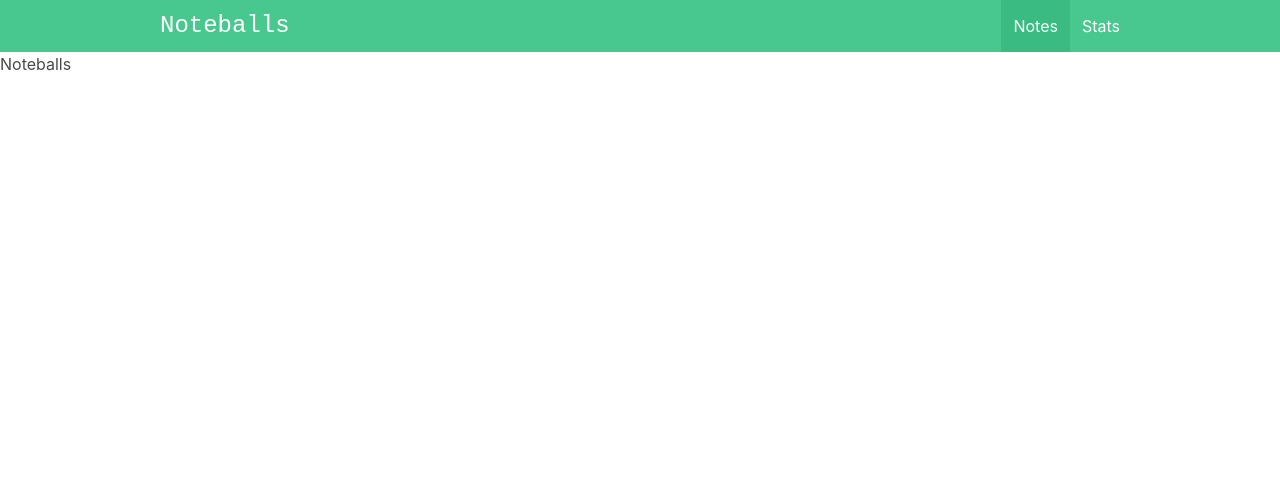
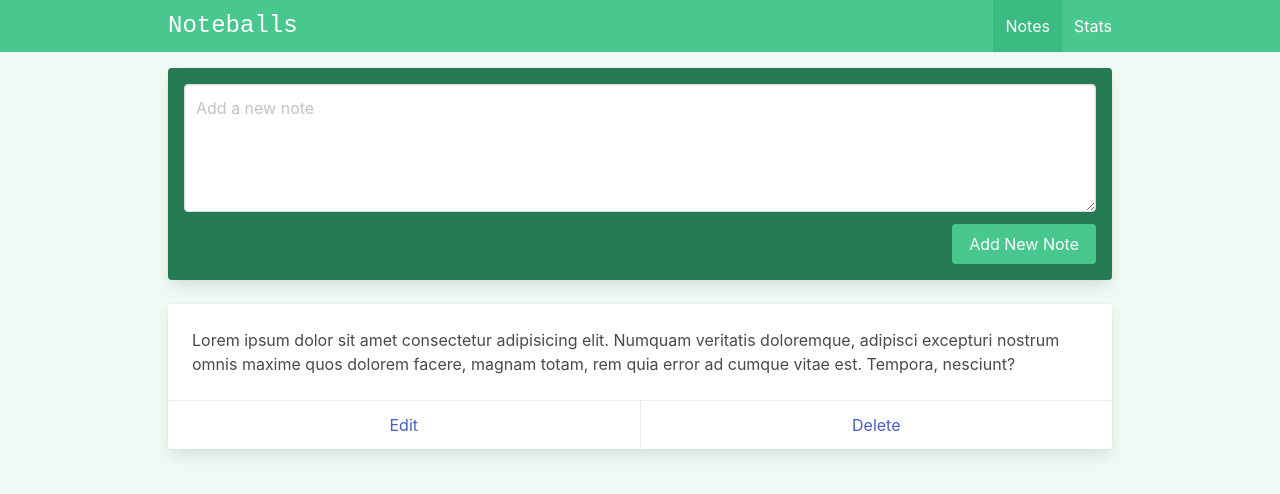
Before and after one commit to dabingch/vue-web-apps, a Vue app in the folder vue-noteballs-app/: page /#/ in a window 1280 px wide. Shown: the top 494 px of the page. Built offline with nearby package versions, Linux system fonts and the light colour scheme.

Commit message:
Add card and form component in vue-noteballs-app

```diff
--- a/vue-noteballs-app/index.html
+++ b/vue-noteballs-app/index.html
@@ -1,5 +1,5 @@
 <!DOCTYPE html>
-<html lang="en">
+<html lang="en" class="has-background-success-light">
 	<head>
 		<meta charset="UTF-8" />
 		<link rel="icon" href="/favicon.ico" />
--- a/vue-noteballs-app/src/App.vue
+++ b/vue-noteballs-app/src/App.vue
@@ -6,7 +6,9 @@
 
 <template>
 	<Navbar />
-	<RouterView />
+	<div class="container is-max-desktop px-2 py-4">
+		<RouterView />
+	</div>
 </template>
 
 <style>
--- a/vue-noteballs-app/src/components/layouts/Navbar.vue
+++ b/vue-noteballs-app/src/components/layouts/Navbar.vue
@@ -4,7 +4,7 @@
 		role="navigation"
 		aria-label="main navigation"
 	>
-		<div class="container is-max-desktop">
+		<div class="container is-max-desktop px-2">
 			<div class="navbar-brand">
 				<div class="navbar-item is-size-4 is-family-monospace">
 					Noteballs
--- a/vue-noteballs-app/src/views/VueNotesView.vue
+++ b/vue-noteballs-app/src/views/VueNotesView.vue
@@ -1,7 +1,38 @@
 <script setup></script>
 
 <template>
-	<main>
-		<h1>Noteballs</h1>
-	</main>
+	<div class="notes">
+		<div class="card has-background-success-dark p-4 mb-5">
+			<div class="field">
+				<div class="control">
+					<textarea
+						class="textarea"
+						placeholder="Add a new note"
+					></textarea>
+				</div>
+			</div>
+			<div class="field is-grouped is-grouped-right">
+				<div class="control">
+					<button class="button is-link has-background-success">
+						Add New Note
+					</button>
+				</div>
+			</div>
+		</div>
+
+		<div class="card mb-4">
+			<div class="card-content">
+				<div class="content">
+					Lorem ipsum dolor sit amet consectetur adipisicing elit.
+					Numquam veritatis doloremque, adipisci excepturi nostrum
+					omnis maxime quos dolorem facere, magnam totam, rem quia
+					error ad cumque vitae est. Tempora, nesciunt?
+				</div>
+			</div>
+			<footer class="card-footer">
+				<a href="#" class="card-footer-item">Edit</a>
+				<a href="#" class="card-footer-item">Delete</a>
+			</footer>
+		</div>
+	</div>
 </template>
```
